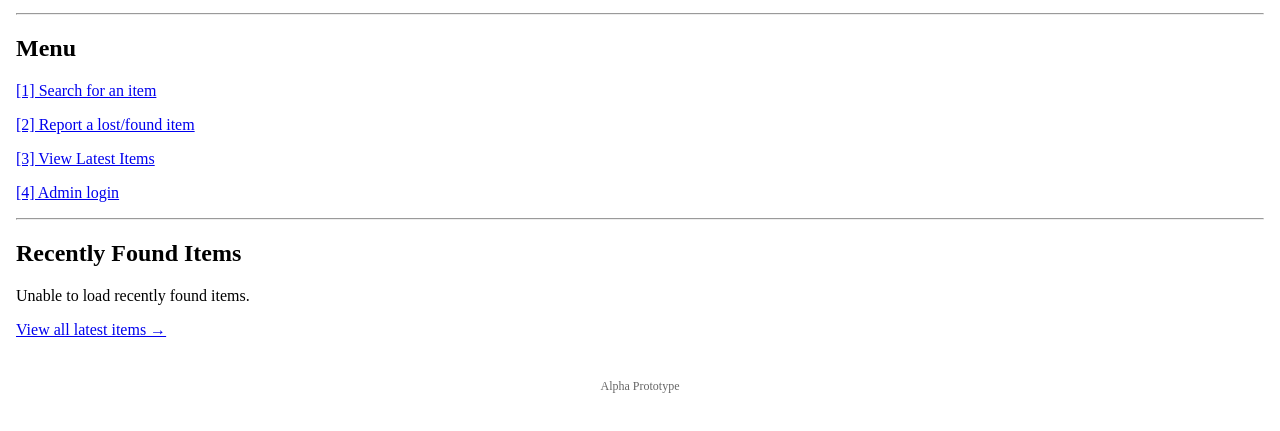
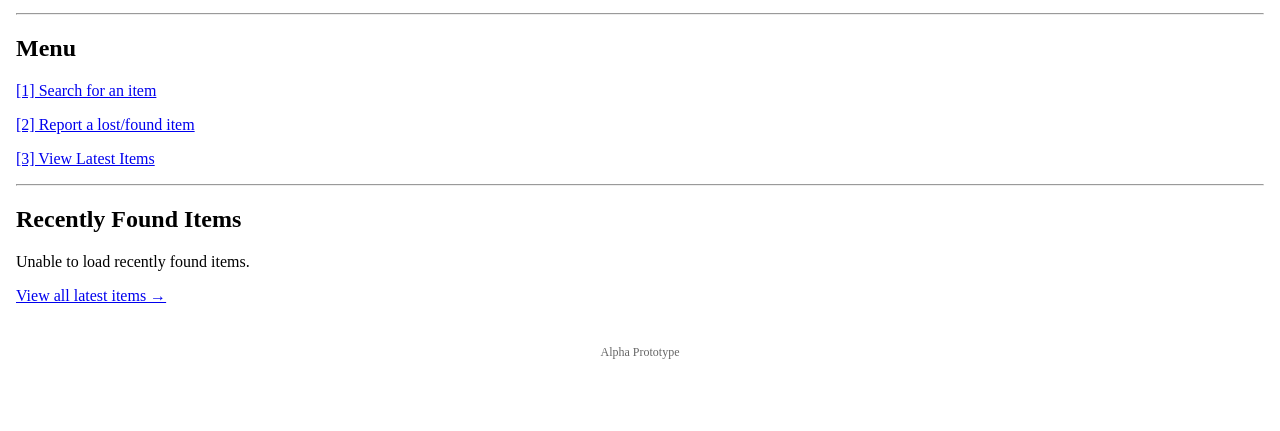
Before and after one commit to Da-Enagetic-Cat/LostLink, a plain HTML site: page index.html in a window 1280 px wide. Shown: the part 117-548 px from the top of the page. Drawn offline with Linux system fonts and the light colour scheme; no server answers.

Commit message:
security upd

```diff
--- a/index.html
+++ b/index.html
@@ -61,10 +61,6 @@
     <a href="latest.html">[3] View Latest Items</a>
 </p>
 
-<p>
-    <a href="admin.html">[4] Admin login</a>
-</p>
-
 <hr>
 
 <h2>Recently Found Items</h2>
```
